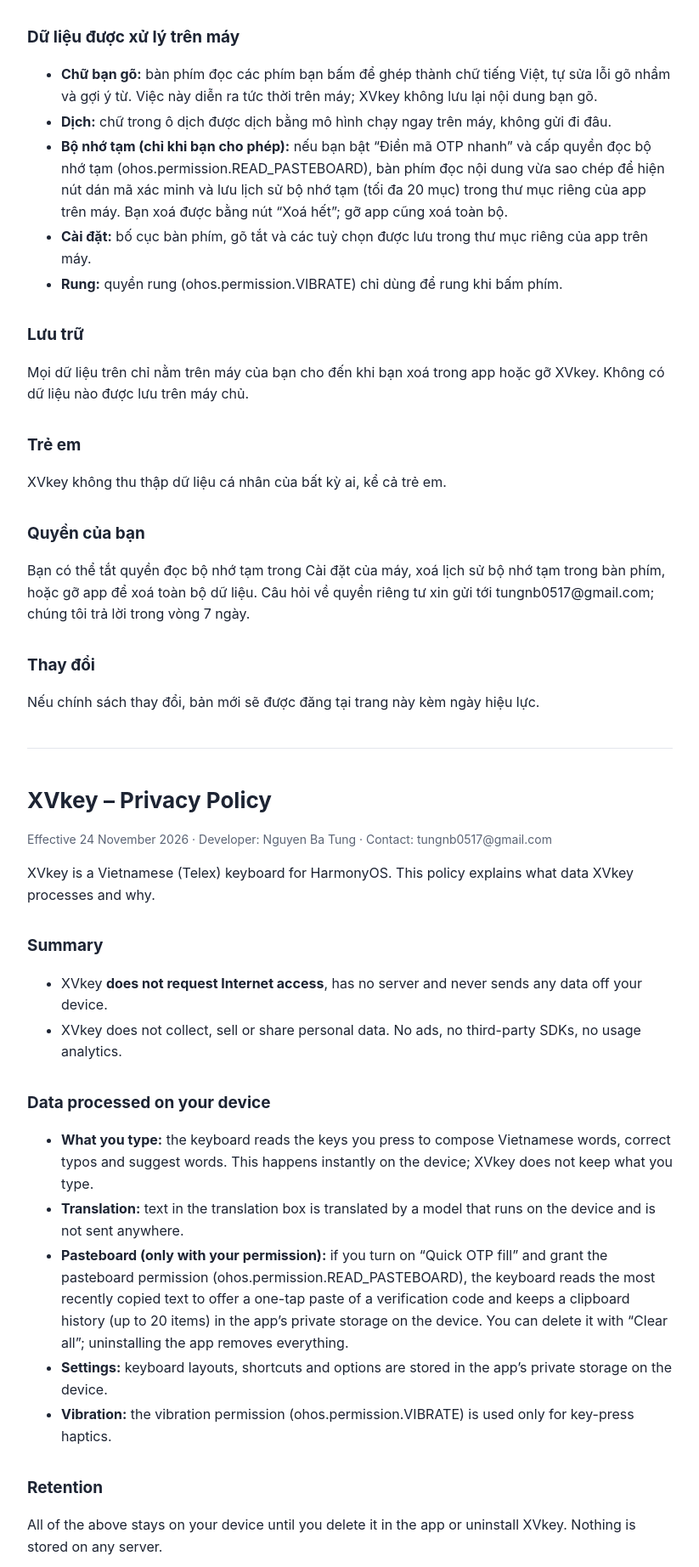
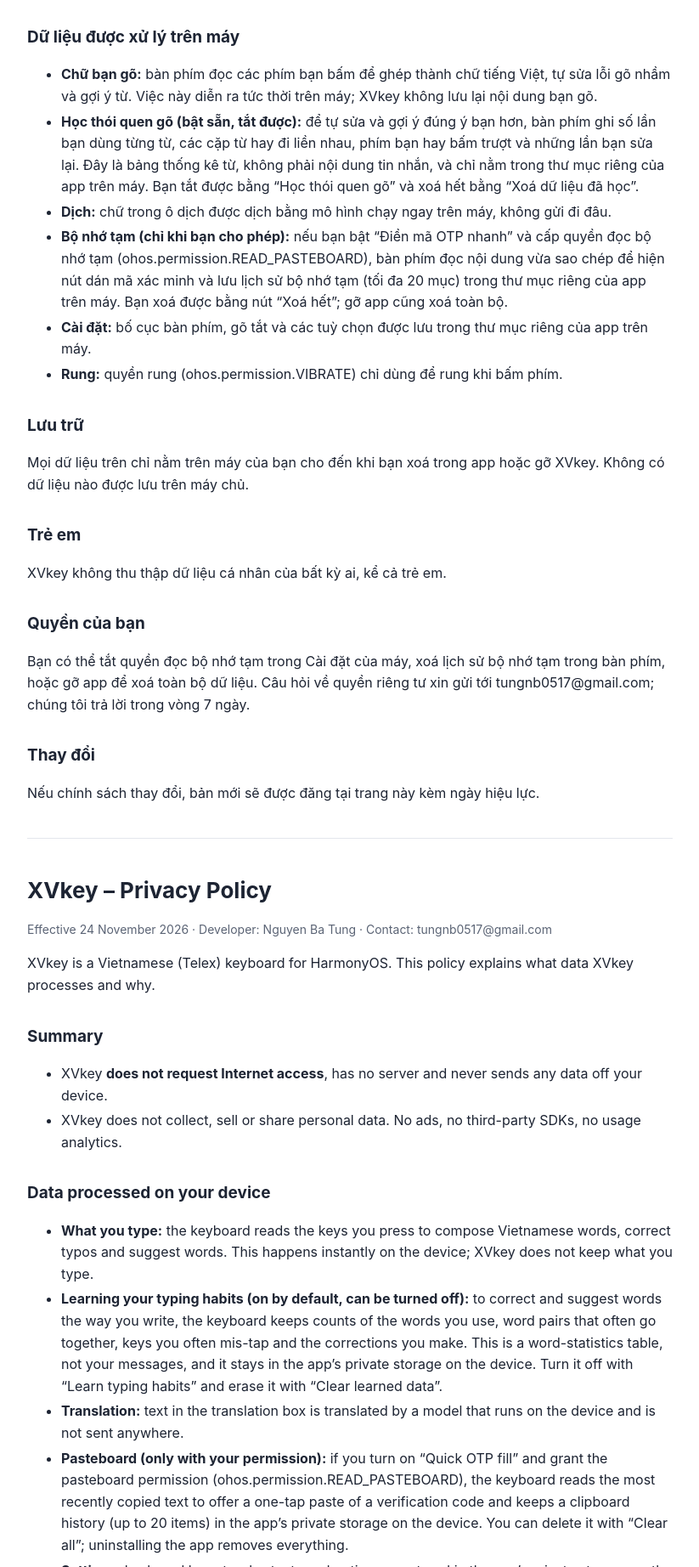
Before and after one commit to tungnb/xvkey-privacy, a plain HTML site: page index.html in a window 1280 px wide. Shown: the part 365-2209 px from the top of the page at 85% size, without its empty margins (228-1051 px from the left). Drawn offline with Linux system fonts and the light colour scheme.

Commit message:
Thêm mục học thói quen gõ trên máy / Add on-device typing habit learning
Co-Authored-By: Claude Opus 5.5 <noreply@anthropic.com>

```diff
--- a/index.html
+++ b/index.html
@@ -30,6 +30,7 @@
 <h2>Dữ liệu được xử lý trên máy</h2>
 <ul>
   <li><b>Chữ bạn gõ:</b> bàn phím đọc các phím bạn bấm để ghép thành chữ tiếng Việt, tự sửa lỗi gõ nhầm và gợi ý từ. Việc này diễn ra tức thời trên máy; XVkey không lưu lại nội dung bạn gõ.</li>
+  <li><b>Học thói quen gõ (bật sẵn, tắt được):</b> để tự sửa và gợi ý đúng ý bạn hơn, bàn phím ghi số lần bạn dùng từng từ, các cặp từ hay đi liền nhau, phím bạn hay bấm trượt và những lần bạn sửa lại. Đây là bảng thống kê từ, không phải nội dung tin nhắn, và chỉ nằm trong thư mục riêng của app trên máy. Bạn tắt được bằng “Học thói quen gõ” và xoá hết bằng “Xoá dữ liệu đã học”.</li>
   <li><b>Dịch:</b> chữ trong ô dịch được dịch bằng mô hình chạy ngay trên máy, không gửi đi đâu.</li>
   <li><b>Bộ nhớ tạm (chỉ khi bạn cho phép):</b> nếu bạn bật “Điền mã OTP nhanh” và cấp quyền đọc bộ nhớ tạm (ohos.permission.READ_PASTEBOARD), bàn phím đọc nội dung vừa sao chép để hiện nút dán mã xác minh và lưu lịch sử bộ nhớ tạm (tối đa 20 mục) trong thư mục riêng của app trên máy. Bạn xoá được bằng nút “Xoá hết”; gỡ app cũng xoá toàn bộ.</li>
   <li><b>Cài đặt:</b> bố cục bàn phím, gõ tắt và các tuỳ chọn được lưu trong thư mục riêng của app trên máy.</li>
@@ -64,6 +65,7 @@
 <h2>Data processed on your device</h2>
 <ul>
   <li><b>What you type:</b> the keyboard reads the keys you press to compose Vietnamese words, correct typos and suggest words. This happens instantly on the device; XVkey does not keep what you type.</li>
+  <li><b>Learning your typing habits (on by default, can be turned off):</b> to correct and suggest words the way you write, the keyboard keeps counts of the words you use, word pairs that often go together, keys you often mis-tap and the corrections you make. This is a word-statistics table, not your messages, and it stays in the app’s private storage on the device. Turn it off with “Learn typing habits” and erase it with “Clear learned data”.</li>
   <li><b>Translation:</b> text in the translation box is translated by a model that runs on the device and is not sent anywhere.</li>
   <li><b>Pasteboard (only with your permission):</b> if you turn on “Quick OTP fill” and grant the pasteboard permission (ohos.permission.READ_PASTEBOARD), the keyboard reads the most recently copied text to offer a one-tap paste of a verification code and keeps a clipboard history (up to 20 items) in the app’s private storage on the device. You can delete it with “Clear all”; uninstalling the app removes everything.</li>
   <li><b>Settings:</b> keyboard layouts, shortcuts and options are stored in the app’s private storage on the device.</li>
```
